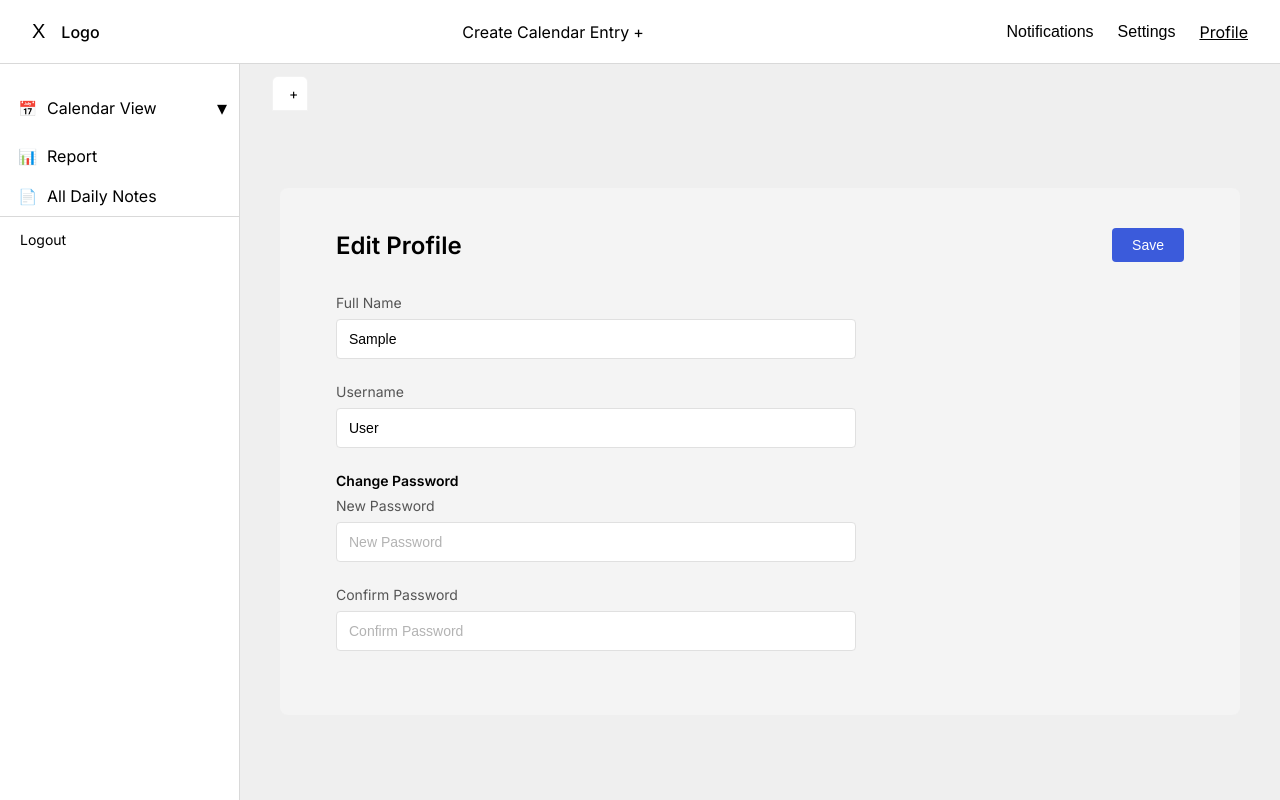
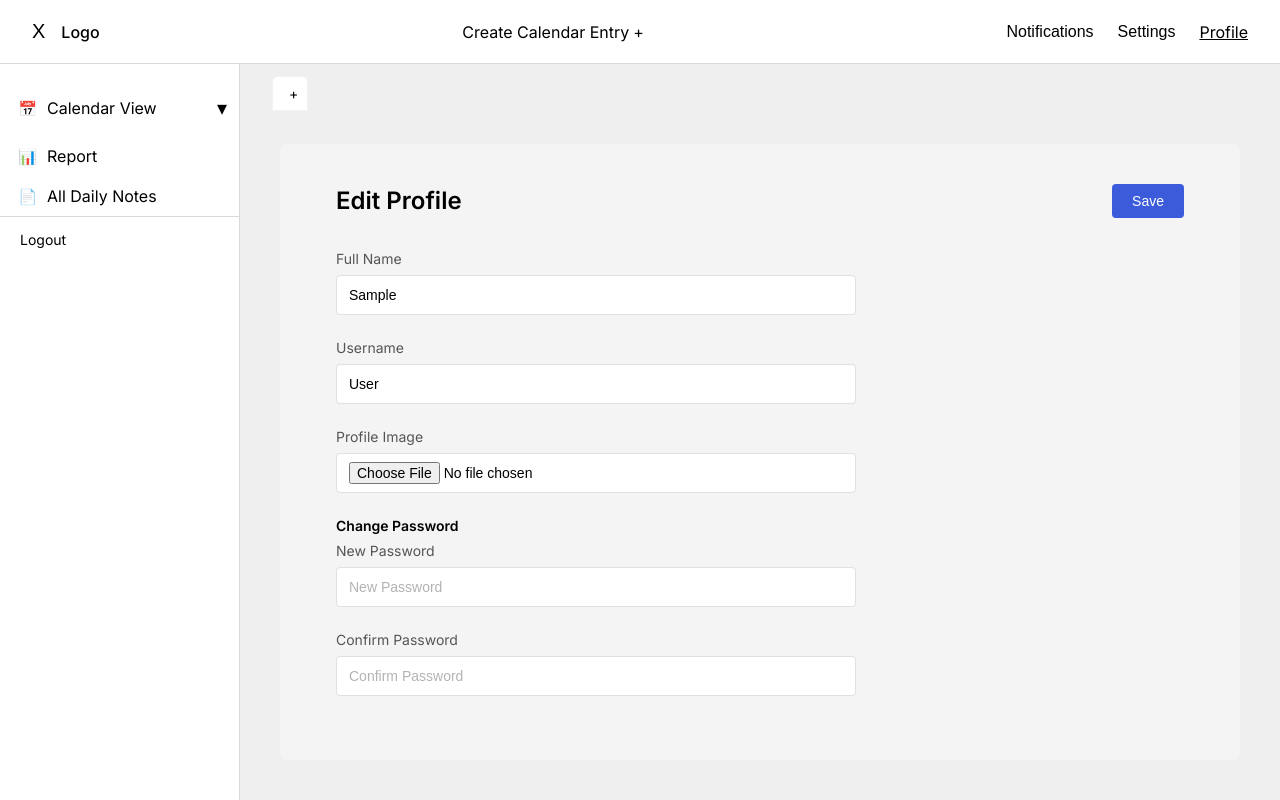
Before and after one commit to Babajideshadare/one_kalenda, a Django app: page /profile/edit/ in a window 1280 px wide. Run offline with Django 5.2, Linux system fonts and the light colour scheme; the visitor is signed in with stand-in values (Sample User, id 1).

```diff
--- a/templates/habits/edit_profile.html
+++ b/templates/habits/edit_profile.html
@@ -10,7 +10,7 @@
             </button>
         </div>
 
-        <form method="post" id="edit-profile-form" class="profile-form">
+        <form method="post" id="edit-profile-form" class="profile-form" enctype="multipart/form-data">
             {% csrf_token %}
 
             {% if form.non_field_errors %}
@@ -49,6 +49,25 @@
                 {% endif %}
             </div>
 
+            <div class="profile-field-group">
+                <label for="{{ form.avatar.id_for_label }}">Profile Image</label>
+                <input
+                    type="file"
+                    name="{{ form.avatar.name }}"
+                    id="{{ form.avatar.id_for_label }}"
+                    class="profile-input"
+                    accept="image/*"
+                >
+                {% if avatar_url %}
+                    <div class="profile-avatar-preview-wrapper">
+                        <img src="{{ avatar_url }}" alt="Current profile image" class="profile-avatar-preview">
+                    </div>
+                {% endif %}
+                {% if form.avatar.errors %}
+                    <div class="field-error">{{ form.avatar.errors.0 }}</div>
+                {% endif %}
+            </div>
+
             <div class="profile-section-label">
                 Change Password
             </div>
--- a/templates/habits/profile.html
+++ b/templates/habits/profile.html
@@ -18,9 +18,9 @@
                 <div class="profile-display-name">
                     {{ request.user.first_name|default:request.user.username }}
                 </div>
-                <div class="profile-edit-image-text">
+                <a href="{% url 'edit_profile' %}" class="profile-edit-image-text-link">
                     Edit Profile Image
-                </div>
+                </a>
             </div>
         </div>
 
```
Also changed, not shown: habits/migrations/0003_userprofile.py (added).
